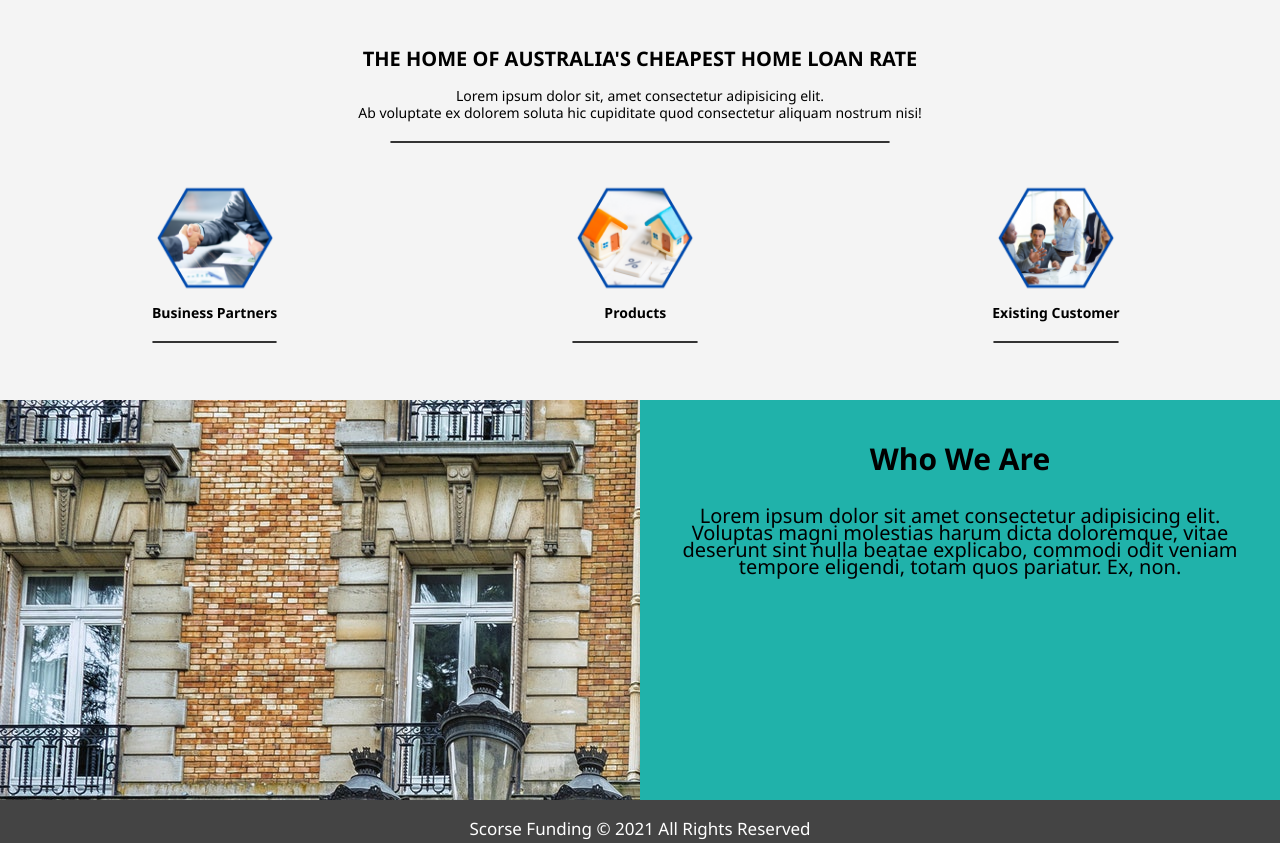
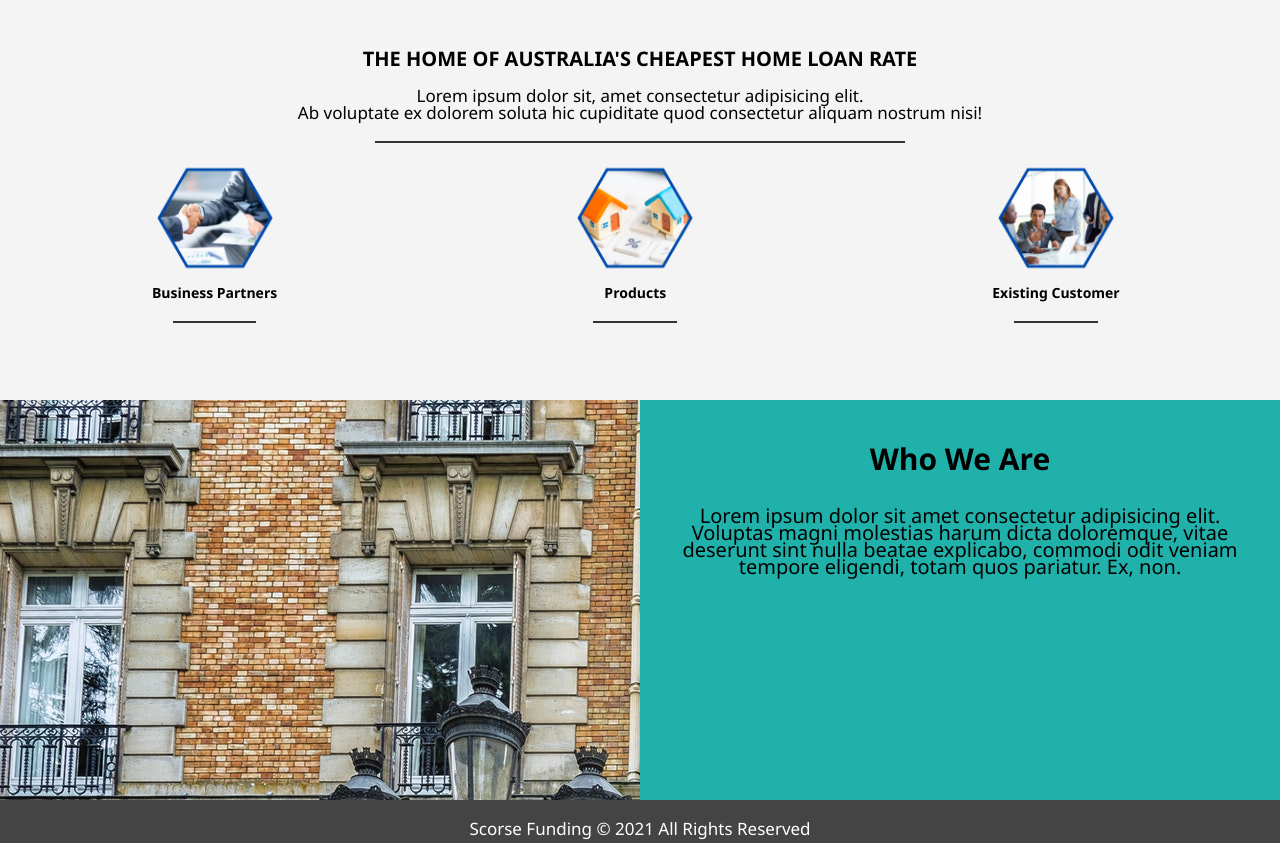
Before and after one commit to Tarmity/funding, a plain HTML site: page index.html in a window 1280 px wide. Shown: the part 727-1570 px from the top of the page. Drawn offline with Linux system fonts and the light colour scheme.

Commit message:
fixed the hr tags for the brand statement

```diff
--- a/css/style.css
+++ b/css/style.css
@@ -68,6 +68,8 @@ p {
 .py-3 {
   padding: 3rem 0;
 }
+
+.line
 
 /* Content Header */
 
@@ -187,14 +189,16 @@ p {
 
 #brand .statment {
   text-align: center;
-  font-size: 1.4rem;
+  font-size: 1.7rem;
 }
 
 #brand hr {
-  max-width: 50rem;
-  margin: 2rem auto;
   border: 0.1rem solid #333;
-  border-radius: 0.5rem;
+  margin-top: 2rem;
+  max-width: 50%;
+  align-items: center;
+  margin-left: auto;
+  margin-right: auto;
 }
 
 /* Features */
@@ -220,8 +224,7 @@ width: 12rem;
 }
 
 #features hr {
-  width: 30%;
-  color:blue;
+  width: 20%;
 }
 
 /* Who we are */
```
